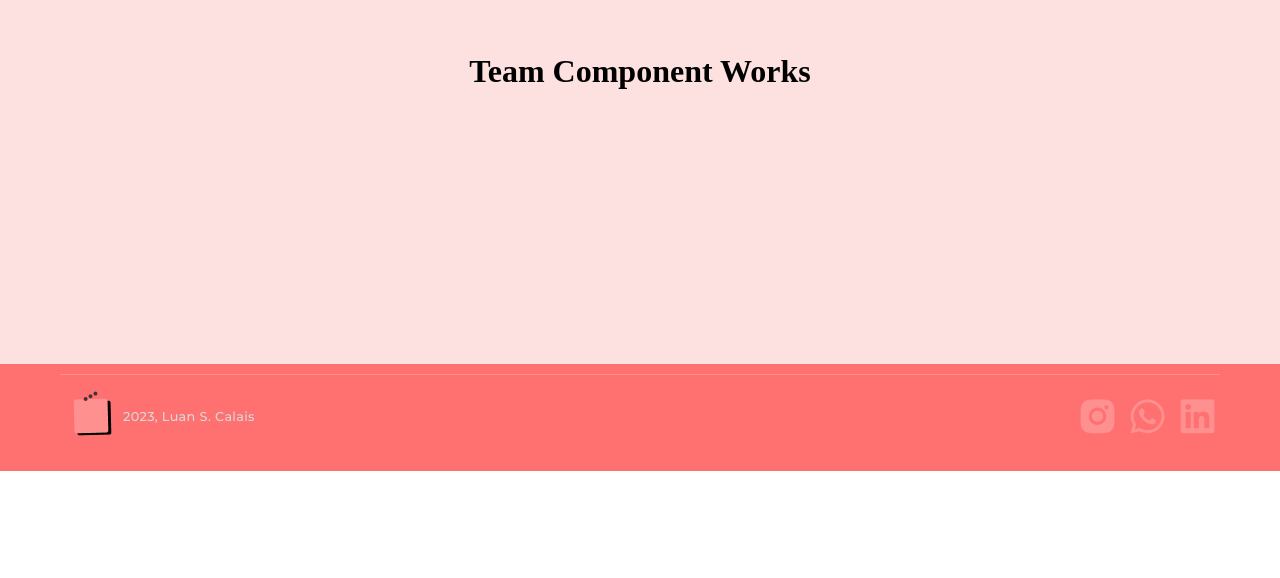
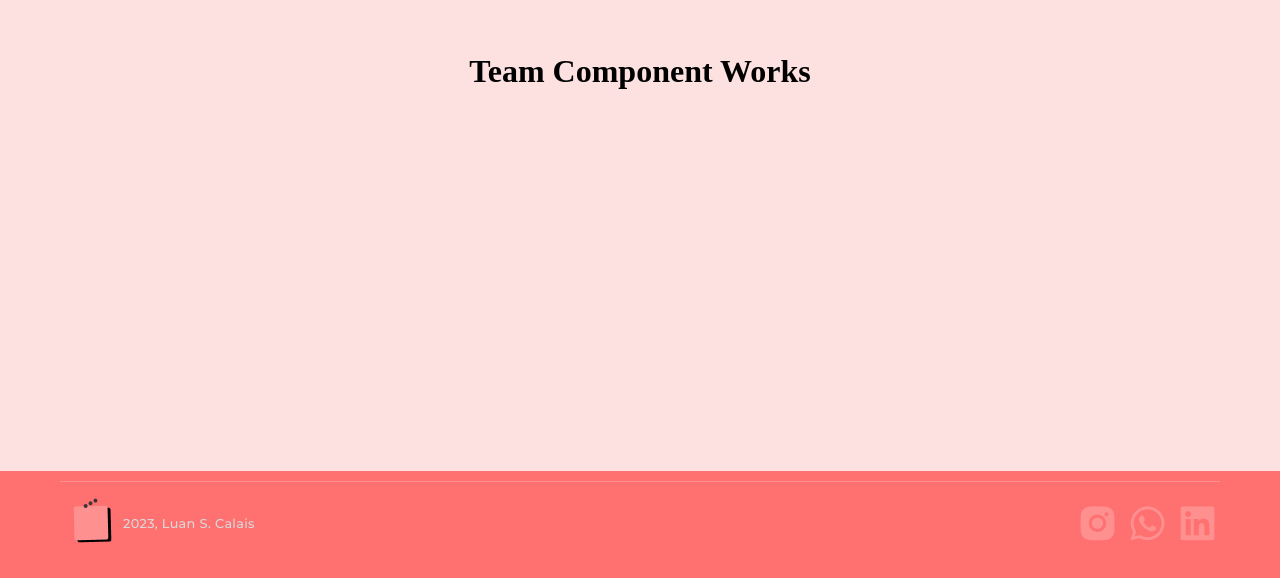
Before and after one commit to LuanCalais/Project-Hub, a React (Create React App) app: page / in a window 1280 px wide. Shown: the part 1929-2507 px from the top of the page. Before the commit the page ends 2400 px from the top, so only its background shows below. Built offline with nearby package versions, Linux system fonts and the light colour scheme; a web font is replaced by a local one.

Commit message:
remove aboslute position

```diff
--- a/src/components/Footer/Footer.css
+++ b/src/components/Footer/Footer.css
@@ -3,8 +3,6 @@
   min-height: 93px;
   height: auto;
   width: 100%;
-  position: absolute;
-  bottom: 0;
   display: flex;
   align-items: center;
   justify-content: center;
--- a/src/components/Footer/index.js
+++ b/src/components/Footer/index.js
@@ -1,7 +1,7 @@
 import "./Footer.css";
 import icon from "./Icon.png";
 
-const Footer = ({ today }) => {
+const Footer = () => {
   return (
     <>
       <div className="footer">
--- a/src/index.css
+++ b/src/index.css
@@ -13,7 +13,6 @@ body {
   font-family: "KoPub";
   -webkit-font-smoothing: antialiased;
   -moz-osx-font-smoothing: grayscale;
-  position: relative;
 }
 
 * {
```
